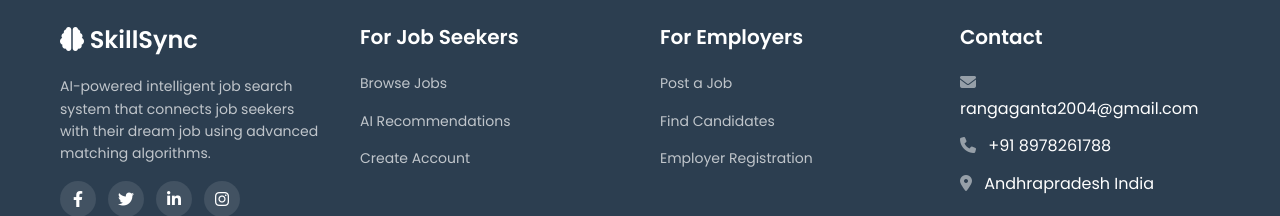
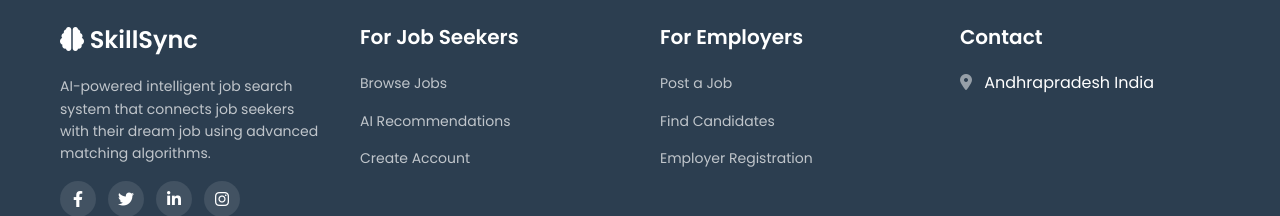
Before and after one commit to Ganta-Ranganayakulu/Skillsync, a React (Create React App) app in the folder frontend/: page / in a window 1280 px wide. Shown: the part 3310-3526 px from the top of the page. Built offline with nearby package versions, Linux system fonts and the light colour scheme; no server answers.

Commit message:
Refactor Common.jsx to clean up imports and structure

```diff
--- a/frontend/src/components/Common.jsx
+++ b/frontend/src/components/Common.jsx
@@ -35,8 +35,6 @@ export function Footer() {
           <div className="footer-section">
             <h4>Contact</h4>
             <ul>
-              <li><i className="fas fa-envelope"></i> rangaganta2004@gmail.com</li>
-              <li><i className="fas fa-phone"></i> +91 8978261788</li>
               <li><i className="fas fa-map-marker-alt"></i> Andhrapradesh India</li>
             </ul>
           </div>
```
